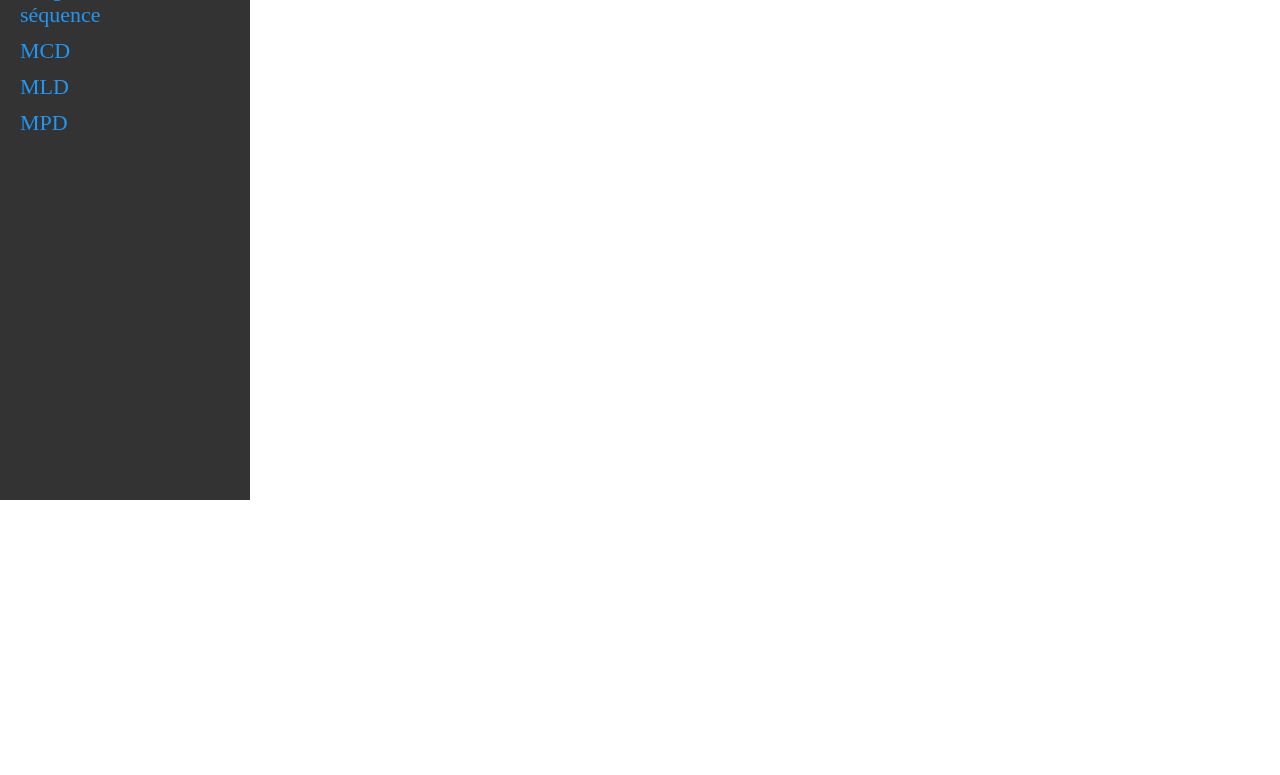
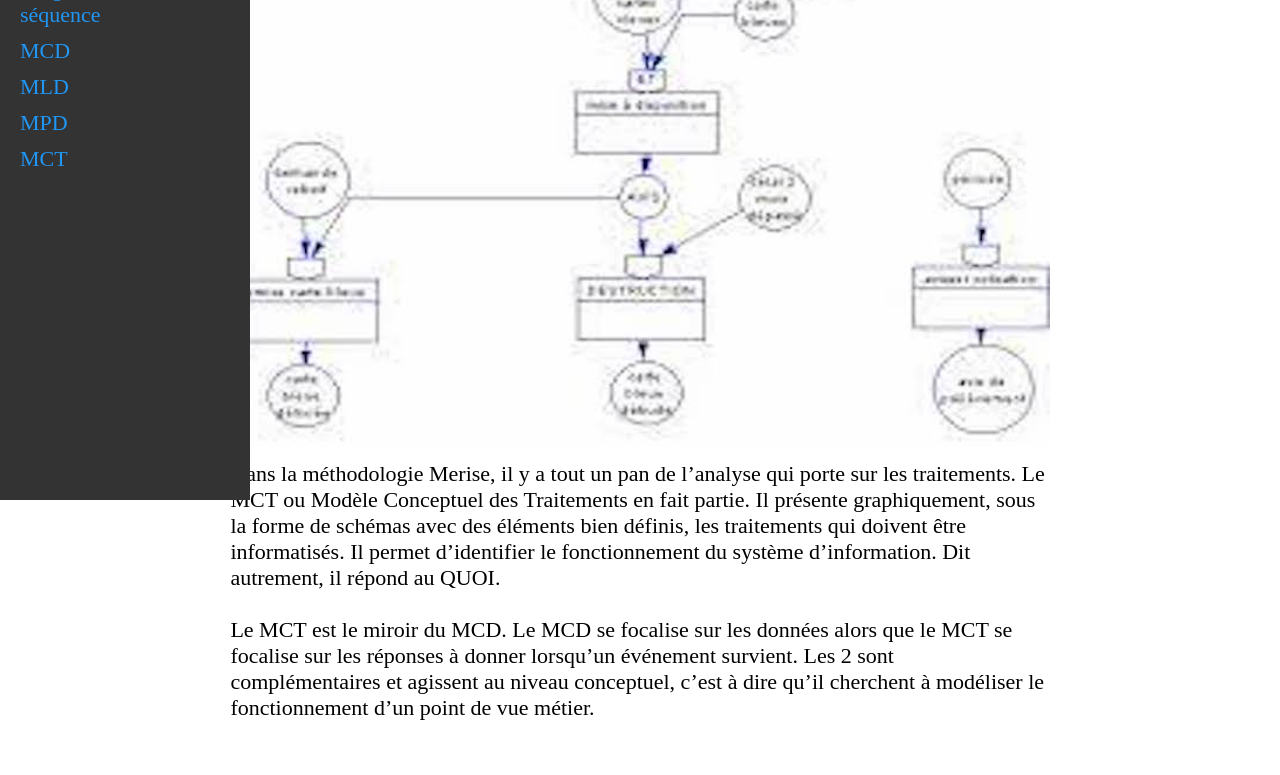
Before and after one commit to 2023-cda-alt-devops-p3/catalog-az, a React (Create React App) app: page /MCT in a window 1280 px wide. Shown: the part 300-1075 px from the top of the page. Before the commit the page ends 800 px from the top, so only its background shows below. Built offline with nearby package versions, Linux system fonts and the light colour scheme.

Commit message:
feat: add mct page

```diff
--- a/src/Pages.jsx
+++ b/src/Pages.jsx
@@ -10,6 +10,7 @@ import DiagSequence from "./components/DiagSequence";
 import Mpd from './components/Mpd';
 import Mld from './components/Mld';
 import Overview from './components/Overview';
+import Mct from './components/Mct';
 
 
 
@@ -27,6 +28,7 @@ const Pages = () => {
         <Route path='/DS' element={<DiagSequence />}  />
         <Route path='/MLD' element={<Mld />}  />
         <Route path='/MPD' element={<Mpd />}  />
+        <Route path='/MCT' element={<Mct />}  />
         <Route path='/overview' element={<Overview />}  />
     </Routes>
   )
--- a/src/assets/infoscard.js
+++ b/src/assets/infoscard.js
@@ -7,6 +7,7 @@ import exempleDC from "./exemple-DC.jpeg" ;
 import exempleDCU from "./exemple-DCU.png" ;
 import exempleDE from "./exemple-DE.png" ;
 import exempleDS from "./exemple-DS.jpeg" ;
+import exempleMCT from "../assets/exemple-MCT.jpeg";
 
 
 export const CardInfos =
@@ -82,5 +83,13 @@ export const CardInfos =
         img: exempleMPD,
         spec: "MERISE",
         cardtxt: "Dans la méthode Merise, le modèle physique des données (MPD) consiste à implanter une base de données dans un SGBDR. Le langage utilisé pour ce type d'opération est le SQL."
+    },
+    {
+        id: 10,
+        title: "MCT",
+        url: "/MCT",
+        img: exempleMCT,
+        spec: "MERISE",
+        cardtxt: "Le MCT ou Modèle Conceptuel des Traitements : il présente graphiquement, sous la forme de schémas avec des éléments bien définis, les traitements qui doivent être informatisés. Il permet d’identifier le fonctionnement du système d’information."
     }
 ]
--- /dev/null
+++ b/src/components/Mct.jsx
@@ -0,0 +1,114 @@
+import React from "react";
+import exempleMCT from "../assets/exemple-MCT.jpeg";
+
+const Mct = () => {
+  return (
+    <div className="w-80 m-auto">
+      <div className="m-auto mt-10">
+        <h1 className="text-center mt-10">Modèle conceptuel de traitement</h1>
+        <div className="mt-50 desktop">
+          <img
+            className="img-diag"
+            src={exempleMCT}
+            alt="exemple_Diag_Activite"
+          />
+          <p className="mt-10 text-info">
+            Dans la méthodologie Merise, il y a tout un pan de l’analyse qui
+            porte sur les traitements. Le MCT ou Modèle Conceptuel des
+            Traitements en fait partie. Il présente graphiquement, sous la forme
+            de schémas avec des éléments bien définis, les traitements qui
+            doivent être informatisés. Il permet d’identifier le fonctionnement
+            du système d’information. Dit autrement, il répond au QUOI.
+            <br />
+            <br />
+            Le MCT est le miroir du MCD. Le MCD se focalise sur les données
+            alors que le MCT se focalise sur les réponses à donner lorsqu’un
+            événement survient. Les 2 sont complémentaires et agissent au niveau
+            conceptuel, c’est à dire qu’il cherchent à modéliser le
+            fonctionnement d’un point de vue métier.
+          </p>
+          <p className="mt-50 text-info">
+            Le MCT détaille les processus en événements et en opérations :{" "}
+            <br /> <br />
+            un événement est un déclencheur ou un résultat. Il peut être externe
+            ou interne (dans le Système d’Information) ; la synchronisation est
+            l’ensemble des conditions à remplir pour déclencher une opération en
+            fonction des événements entrants. On utilise ici la logique
+            booléenne ; une opération est effectuée suite au déclenchement d’un
+            ou plusieurs événements. C’est la somme des actions à réaliser d’un
+            coup. On utilise un verbe pour l’exprimer ; des règles d’émission
+            sont définis dans l’opération un processus est une suite chaînée
+            d’événements et d’opérations. Dans sa version la plus simple, un MCT
+            à un événement en entrée, une opération et un événement en sortie.{" "}
+            <br /> <br />
+            Le MCT sous forme graphique est le résultat d’interviews et
+            d’échanges permettant de comprendre comment fonctionne le SI.
+            Coucher sur le papier les processus sous forme de MCT est laborieux
+            mais permet de poser des bases, de partager la même vision et de
+            s’affranchir des contraintes technologiques liées à l’implémentation
+            logicielle. Cette phase préparatoire semble être une perte de temps
+            mais elle a un réel intérêt lorsque les processus de l’entreprise
+            sont nombreux, complexes et stables.
+          </p>
+          <p className="text-info mt-50">
+            Voici cinq étapes pour créer un MCT :
+            <br />
+            <br />1 : Déterminer les traitements : Commencez par identifier les
+            différents traitements ou opérations que votre système ou
+            organisation effectue sur les données. Ces traitements peuvent
+            inclure la transformation des données, la validation, le calcul ou
+            toute autre opération. Pour chaque traitement, documentez son
+            objectif, les données d’entrée dont il a besoin et la sortie qu’il
+            génère. La compréhension des traitements est essentielle pour
+            modéliser la façon dont les données circulent dans votre système.
+            <br />
+            <br />
+            2 : Définir les éléments de données :<br />
+            - Identifier les éléments de données impliqués dans les traitements.
+            Il s’agit des éléments de données ou des attributs qui sont traités
+            ou manipulés par les traitements.
+            <br />
+            - Documenter les éléments de données, leurs types de données et
+            leurs relations avec les traitements. Cela aide à comprendre quels
+            traitements fonctionnent sur quels éléments de données.
+            <br />
+            <br />
+            3 : Créer des descriptions de traitement :<br />
+            - Documenter les descriptions détaillées de chaque traitement. Ces
+            descriptions doivent comprendre les étapes du traitement, les règles
+            ou les algorithmes appliqués et toute dépendance entre les
+            traitements.
+            <br />
+            - Envisagez d’utiliser des organigrammes, du pseudocode ou d’autres
+            techniques pour visualiser la logique du traitement.
+            <br />
+            <br />
+            4 : Construire un diagramme de traitement :<br />
+            - Utilisez un diagramme de flux de traitement pour représenter
+            visuellement comment les données circulent à travers les
+            traitements. Ce diagramme devrait montrer la séquence des
+            traitements et les éléments de données avec lesquels ils
+            interagissent.
+            <br />
+            - Comme les diagrammes de flux de données, les diagrammes de flux de
+            traitement utilisent généralement des symboles tels que des
+            rectangles (représentant les traitements), des flèches (représentant
+            les flux de données) et des étiquettes pour décrire chaque élément.
+            <br />
+            <br />
+            5 : Identifier les dépendances et les flux de contrôle :<br />
+            - Analyser les dépendances entre les traitements. Certains
+            traitements peuvent dépendre des résultats d’autres traitements ou
+            doivent être exécutés dans un ordre spécifique.
+            <br />- Considérez les flux de contrôle, tels que les points de
+            décision ou la ramification conditionnelle, dans les traitements.
+            Ces flux de contrôle déterminent la logique qui régit l’exécution
+            des traitements.
+          </p>
+        </div>
+      </div>
+    </div>
+  );
+};
+
+export default Mct;
--- a/src/components/sidebar/Sidebar.jsx
+++ b/src/components/sidebar/Sidebar.jsx
@@ -32,6 +32,7 @@ const Sidebar = () => {
                         <li><NavLink to={"MCD"} className='link' >MCD</NavLink></li>
                         <li><NavLink to={"MLD"} className='link' >MLD</NavLink></li>
                         <li><NavLink to={"MPD"} className='link' >MPD</NavLink></li>
+                        <li><NavLink to={"MCT"} className='link' >MCT</NavLink></li>
       </ul>
     </div>
     </div>
```
Also changed, not shown: src/assets/exemple-MCT.jpeg (added), src/assets/exemple-MCT.png (added).
